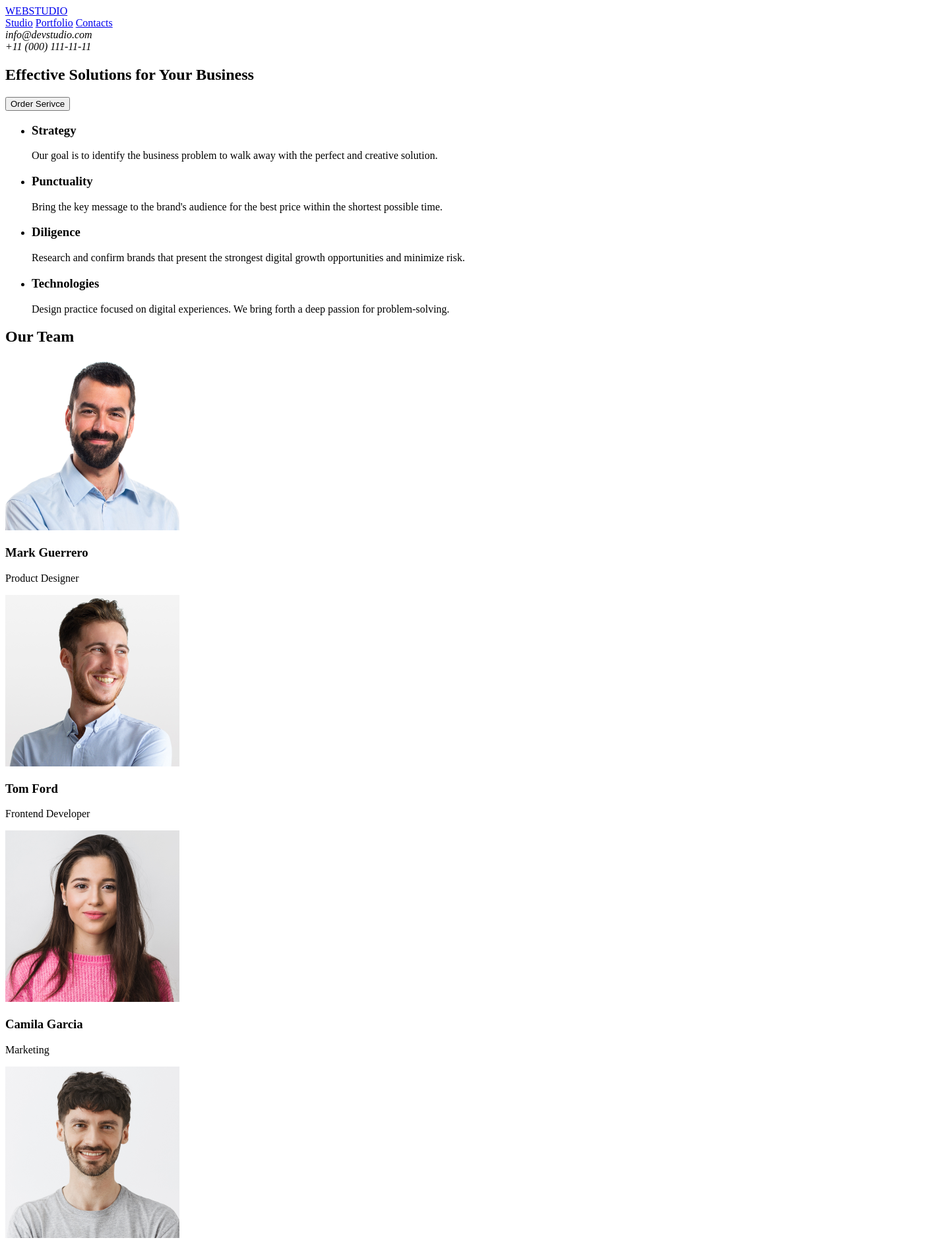
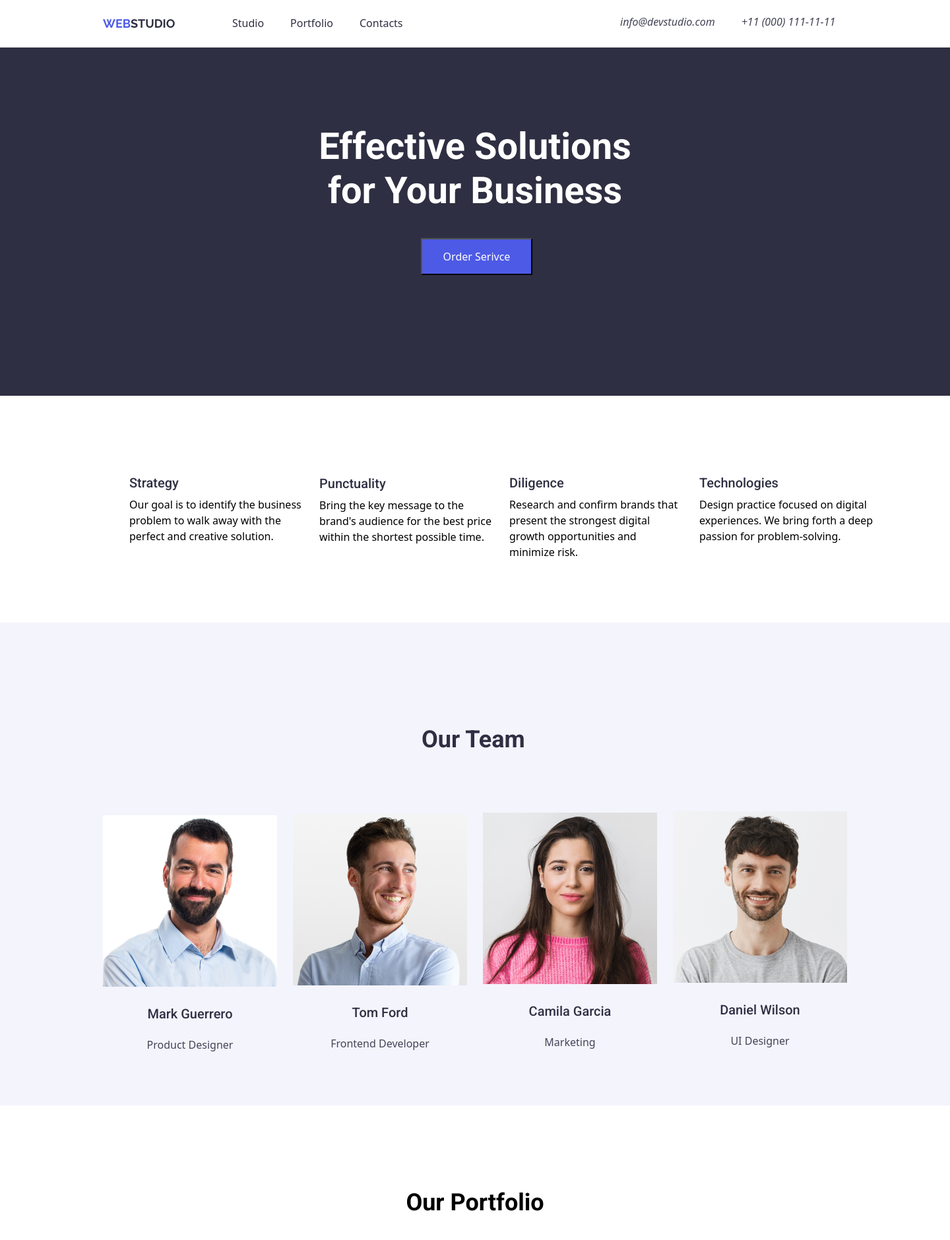
Before and after one commit to ebudemirkazik/goit-markup-hw-02, a plain HTML site: page index.html in a window 1280 px wide. Shown: the top 1880 px of the page at 66% size, 1440 px wide, since content can reach past the window. Drawn offline with nearby package versions, Linux system fonts and the light colour scheme.

Commit message:
first22.12

```diff
--- a/css/styles.css
+++ b/css/styles.css
@@ -0,0 +1,371 @@
+/* font-family: "Raleway", sans-serif; */
+/* font-family: "Roboto", sans-serif; */
+*,
+*::before *::after {
+  margin: 0px;
+  padding: 0px;
+  box-sizing: border-box;
+  outline: none;
+}
+:root {
+  --iris: #4d5ae5;
+  --oceon: #404bbf;
+  --navy-blue: #2e2f42;
+  --backgroun-nav-color: #e7e9fc;
+  --slate: #434455;
+  --cloud: #f4f4fd;
+}
+body {
+  font-family: "Roboto", sans-serif;
+  font-weight: 400;
+  font-size: 16px;
+  line-height: 1.5;
+  letter-spacing: 2%;
+}
+h1 {
+    font-family: "Roboto", sans-serif;
+    font-weight: bold;
+    font-size: 56px;
+    letter-spacing: 2%;
+    line-height: 1.2;
+}
+h2 {
+  font-family: "Roboto", sans-serif;
+  font-weight: bold;
+  font-size: 36px;
+  letter-spacing: 2%;
+}
+h3 {
+  font-family: "Roboto", sans-serif;
+  font-weight: 500;
+  font-size: 20px;
+  letter-spacing: 2%;
+}
+a {
+  text-decoration: none;
+}
+ul {
+  list-style-type: none;
+}
+button {
+    cursor: pointer;
+    font-family: "Roboto", sans-serif;
+    font-weight: 500;
+    font-size: 16px;
+    letter-spacing: 4%;
+    line-height: 1.5;
+  }
+
+/* MAİN HEADER */
+.main-header {
+  width: 1440px;
+  height: 72px;
+  background-color: white;
+  position: fixed;
+}
+
+/* LOGO BAŞLANGIÇ */
+.main-logo {
+  width: 115px;
+  height: 24px;
+  margin-top: 24px;
+  margin-left: 156px;
+}
+.logo-1 {
+  font-family: "Raleway", sans-serif;
+  font-size: 18px;
+  font-weight: bold;
+  line-height: 21px;
+  letter-spacing: 3%;
+  color: var(--iris);
+  text-align: center;
+}
+.logo-2 {
+  font-family: "Raleway", sans-serif;
+  font-size: 18px;
+  font-weight: bold;
+  line-height: 21px;
+  letter-spacing: 3%;
+  color: var(--navy-blue);
+  text-align: center;
+}
+/* LOGO BİTİŞ */
+
+/* NAV BAŞLANGIÇ */
+
+.nav {
+  width: 261px;
+  height: 24px;
+  margin-left: 347px;
+  margin-top: -27px;
+}
+
+.nav-items {
+  display: flex;
+  align-items: center;
+  margin-top: -45px;
+  margin-left: -55px;
+}
+.nav-items > li {
+  margin: 20px;
+}
+.nav-link {
+  font-weight: 400;
+  color: var(--navy-blue);
+}
+
+/* NAV BİTİŞ */
+
+/* ADDRESS BAŞLANGIÇ */
+
+.address {
+  display: flex;
+  width: 344px;
+  height: 24px;
+  margin-left: 940px;
+  margin-top: -8px;
+  color: var(--slate);
+}
+.mail {
+  margin-right: 40px;
+  margin-top: 2px;
+}
+.phone {
+  margin-top: 2px;
+}
+
+/* ADDRESS BİTİŞ */
+
+/* HERO SECTİON BAŞLANGIÇ */
+.hero-image {
+  padding-top: 1px;
+  width: 1440px;
+  height: 600px;
+  background-color: var(--navy-blue);
+}
+.hero-header {
+  text-align: center;
+  text-align: top;
+  max-width: 496px;
+  margin-top: 188px;
+  margin-left: 472px;
+  color: white;
+}
+.order-button {
+  background-color: var(--iris);
+  width: 169px;
+  height: 56px;
+  color: white;
+  text-align: left;
+  text-align: center;
+  margin-left: 638px;
+  margin-bottom: 188px;
+}
+
+/* HERO SECTİON BİTİŞ */
+
+/* SECTİON 1 BAŞLANGIÇ */
+
+.section-1 {
+  width: 1440px;
+  height: 104px;
+  margin-top: 120px;
+}
+.list-items {
+  display: flex;
+  margin-right: 24px;
+}
+.list-items-h3 {
+  color: var(--navy-blue);
+  margin-bottom: -10px;
+}
+.list-items-p {
+  text-align: left;
+  text-align: top;
+}
+.list-1 {
+  width: 264px;
+  height: 104px;
+  margin-top: -39px;
+  margin-left: 156px;
+}
+.list-2 {
+  width: 264px;
+  height: 104px;
+  margin-top: -123px;
+  margin-left: 444px;
+}
+.list-3 {
+  width: 264px;
+  height: 104px;
+  margin-top: -125px;
+  margin-left: 732px;
+}
+.list-4 {
+  width: 264px;
+  height: 104px;
+  margin-left: 1020px;
+  margin-top: -124px;
+}
+/* SECTİON 1 BAŞLANGIÇ */
+
+.our-team {
+  width: 1440px;
+  height: 732px;
+  background-color: var(--cloud);
+}
+.our-team-h2 {
+  width: 162px;
+  height: 40px;
+  margin-top: 120px;
+  padding-top: 120px;
+  margin-left: 639px;
+}
+.our-team-header {
+  color: var(--navy-blue);
+  font-weight: bold;
+}
+.our-team-1 {
+  width: 264px;
+  height: 380px;
+  margin-left: 156px;
+  margin-top: 172px;
+  margin-right: 24px;
+}
+.our-team-2 {
+  width: 264px;
+  height: 380px;
+  margin-left: 444px;
+  margin-top: -382px;
+  margin-right: 24px;
+}
+.our-team-3 {
+  width: 264px;
+  height: 380px;
+  margin-left: 732px;
+  margin-top: -382px;
+  margin-right: 24px;
+}
+.our-team-4 {
+  width: 264px;
+  height: 380px;
+  margin-left: 1020px;
+  margin-top: -382px;
+}
+
+.our-team-p {
+  text-align: center;
+  text-align: top;
+  color: var(--slate);
+}
+.our-team-h3 {
+  color: var(--navy-blue);
+  text-align: center;
+  text-align: top;
+}
+
+/* OUR PORTFOİLO BAŞLANGIÇ */
+
+.our-portfolio {
+  margin-left: 156px;
+  width: 1128px;
+  height: 1000px;
+}
+.our-portfolio-h2 {
+  text-align: center;
+  width: 218px;
+  height: 40px;
+  margin-left: 455px;
+  margin-top: 120px;
+}
+
+.top-list {
+  width: 1128px;
+  height: 420px;
+  margin-top: 72px;
+}
+.portfolio-1 {
+  width: 360px;
+  height: 420px;
+}
+.portfolio-2 {
+  width: 360px;
+  height: 420px;
+  margin-right: 24px;
+  margin-left: 384px;
+  margin-top: -420px;
+}
+.portfolio-3 {
+  width: 360px;
+  height: 420px;
+  margin-right: 24px;
+  margin-left: 768px;
+  margin-top: -420px;
+}
+
+.buttom-list {
+  width: 1128px;
+  height: 420px;
+  margin-top: 48px;
+}
+.portfolio-4 {
+  width: 360px;
+  height: 420px;
+}
+.portfolio-5 {
+  width: 360px;
+  height: 420px;
+  margin-right: 24px;
+  margin-left: 384px;
+  margin-top: -420px;
+}
+.portfolio-6 {
+  width: 360px;
+  height: 420px;
+  margin-right: 24px;
+  margin-left: 768px;
+  margin-top: -420px;
+}
+.toplist-h3 {
+  margin-left: 16px;
+  margin-top: 32px;
+}
+.toplist-p {
+  margin-left: 16px;
+  margin-top: -16px;
+}
+
+/* OUR PORTFOİLO BİTİŞ */
+
+/* FOOTER BAŞLANGIÇ */
+
+.main-footer {
+  margin-top: 120px;
+  width: 1440px;
+  height: 312px;
+  background-color: var(--navy-blue);
+  position: relative;
+}
+
+.footer {
+  width: 264px;
+  height: 112px;
+  margin-left: 156px;
+  margin-top: 100px;
+  position: absolute;
+}
+
+.logo-3 {
+  color: var(--cloud);
+  font-family: "Raleway", sans-serif;
+  font-size: 18px;
+  font-weight: bold;
+  line-height: 21px;
+  letter-spacing: 3%;
+  text-align: center;
+}
+.footer-p {
+  color: var(--cloud);
+}
+
+/* FOOTER BİTİŞ */
--- a/index.html
+++ b/index.html
@@ -4,112 +4,179 @@
     <meta http-equiv="x-ua-compatible" content="ie=edge" />
     <meta charset="UTF-8" />
     <meta name="viewport" content="width=device-width, initial-scale=1.0" />
-    <title>GOIT-MARKUP-HW-01</title>
+    <title>GOIT-MARKUP-HW-02</title>
+    <link rel="stylesheet" href="css/styles.css" />
+    <link rel="preconnect" href="https://fonts.googleapis.com" />
+    <link rel="preconnect" href="https://fonts.gstatic.com" crossorigin />
+    <link
+      href="https://fonts.googleapis.com/css2?family=Raleway:ital,wght@0,100..900;1,100..900&family=Roboto:ital,wght@0,100;0,300;0,400;0,500;0,700;0,900;1,100;1,300;1,400;1,500;1,700;1,900&display=swap"
+      rel="stylesheet"
+    />
+    <link
+      rel="stylesheet"
+      href="https://cdnjs.cloudflare.com/ajax/libs/modern-normalize/3.0.1/modern-normalize.css"
+      integrity="sha512-gnAN+RgTMylunXI7AMg+PtcUGpKZFkZJoFIkAWvdPFRrFJz3p2tx4+9xbjILRfN7CzoViMgS8vSf06fSQzWZjA=="
+      crossorigin="anonymous"
+      referrerpolicy="no-referrer"
+    />
   </head>
   <body>
     <!-- Header başlangıcı-->
-    <header>
-      <a href="#" target="_self"><span>WEB</span><span>STUDIO</span></a>
-      <nav>
-        <a href="#">Studio</a>
-        <a href="#">Portfolio</a>
-        <a href="#">Contacts</a>
+    <header class="main-header">
+      <div class="main-logo">
+        <a href="#" target="_self" class="logo"
+          ><span class="logo-1">WEB</span><span class="logo-2">STUDIO</span></a
+        >
+      </div>
+
+      <nav class="nav">
+        <ul class="nav-items">
+          <li><a href="#" class="nav-link">Studio</a></li>
+          <li><a href="#" class="nav-link">Portfolio</a></li>
+          <li><a href="#" class="nav-link">Contacts</a></li>
+        </ul>
       </nav>
-      <address>info@devstudio.com</address>
-      <address>+11 (000) 111-11-11</address>
+      <div class="address">
+        <address class="mail">info@devstudio.com</address>
+        <address class="phone">+11 (000) 111-11-11</address>
+      </div>
     </header>
     <!-- Header Bitişi-->
 
     <!-- Main Başlangıcı-->
     <main>
-      <section>
-        <h1>Effective Solutions for Your Business</h1>
-        <button type="button">Order Serivce</button>
-        <article>
+      <div class="hero-image">
+        <h1 class="hero-header">Effective Solutions for Your Business</h1>
+        <button type="button" class="order-button">Order Serivce</button>
+      </div>
+      <div class="section-1">
+        <div class="list-items">
           <ul>
-            <li>
-              <h3>Strategy</h3>
-              <p>
+            <li class="list-1">
+              <h3 class="list-items-h3">Strategy</h3>
+              <p class="list-items-p">
                 Our goal is to identify the business problem to walk away with
                 the perfect and creative solution.
               </p>
             </li>
 
-            <li>
-              <h3>Punctuality</h3>
-              <p>
+            <li class="list-2">
+              <h3 class="list-items-h3">Punctuality</h3>
+              <p class="list-items-p">
                 Bring the key message to the brand's audience for the best price
                 within the shortest possible time.
               </p>
             </li>
 
-            <li>
-              <h3>Diligence</h3>
-              <p>
+            <li class="list-3">
+              <h3 class="list-items-h3">Diligence</h3>
+              <p class="list-items-p">
                 Research and confirm brands that present the strongest digital
                 growth opportunities and minimize risk.
               </p>
             </li>
 
-            <li>
-              <h3>Technologies</h3>
-              <p>
+            <li class="list-4">
+              <h3 class="list-items-h3">Technologies</h3>
+              <p class="list-items-p">
                 Design practice focused on digital experiences. We bring forth a
                 deep passion for problem-solving.
               </p>
             </li>
           </ul>
-        </article>
+        </div>
+      </div>
 
-        <article class="ourteam">
-          <h2>Our Team</h2>
-          <article>
+      <div class="our-team">
+        <div class="our-team-h2">
+          <h2 class="our-team-header">Our Team</h2>
+        </div>
+
+        <div class="our-team-1">
+          <img src="images/Mark_Guerrero.jpg" alt="Mark_Guerrero" width="264" />
+          <h3 class="our-team-h3">Mark Guerrero</h3>
+          <p class="our-team-p">Product Designer</p>
+        </div>
+
+        <div class="our-team-2">
+          <img src="images/Tom_Ford.jpg" alt="Tom_Ford" width="264" />
+          <h3 class="our-team-h3">Tom Ford</h3>
+          <p class="our-team-p">Frontend Developer</p>
+        </div>
+
+        <div class="our-team-3">
+          <img src="images/Camila_Garcia.jpg" alt="Camila_Garcia" width="264" />
+          <h3 class="our-team-h3">Camila Garcia</h3>
+          <p class="our-team-p">Marketing</p>
+        </div>
+
+        <div class="our-team-4">
+          <img src="images/Daniel_Wilson.jpg" alt="Daniel_Wilson" width="264" />
+          <h3 class="our-team-h3">Daniel Wilson</h3>
+          <p class="our-team-p">UI Designer</p>
+        </div>
+      </div>
+
+      <div class="our-portfolio">
+        <h2 class="our-portfolio-h2">Our Portfolio</h2>
+        <div class="top-list">
+          <div class="portfolio-1">
+            <img src="images/banking-app.jpg" alt="portfolio-1" width="360" />
+            <h3 class="toplist-h3">Banking App</h3>
+            <p class="toplist-p">App</p>
+          </div>
+
+          <div class="portfolio-2">
+            <img src="images/payment-app.jpg" alt="portfolio-2" width="360" />
+            <h3 class="toplist-h3">Cashless Payment</h3>
+            <p class="toplist-p">Marketing</p>
+          </div>
+
+          <div class="portfolio-3">
+            <img src="images/meditation-app.jpg"portfolio-3" width="360">
+            <h3 class="toplist-h3">Meditation App</h3>
+            <p class="toplist-p">App</p>
+          </div>
+        </div>
+
+        <div class="buttom-list">
+          <div class="portfolio-4">
+            <img src="images/taxi-service.jpg" alt="portfolio-4" width="360" />
+            <h3 class="toplist-h3">Banking App</h3>
+            <p class="toplist-p">App</p>
+          </div>
+
+          <div class="portfolio-5">
+            <img src="images/screen-app.jpg" alt="portfolio-5" width="360" />
+            <h3 class="toplist-h3">Cashless Payment</h3>
+            <p class="toplist-p">Marketing</p>
+          </div>
+
+          <div class="portfolio-6">
             <img
-              src="images/Mark_Guerrero.jpg"
-              alt="Mark_Guerrero"
-              width="264"
+              src="images/online-courses.jpg"
+              alt="portfolio-6"
+              width="360"
             />
-            <h3>Mark Guerrero</h3>
-            <p>Product Designer</p>
-          </article>
-
-          <article>
-            <img src="images/Tom_Ford.jpg" alt="Tom_Ford" width="264" />
-            <h3>Tom Ford</h3>
-            <p>Frontend Developer</p>
-          </article>
-
-          <article>
-            <img
-              src="images/Camila_Garcia.jpg"
-              alt="Camila_Garcia"
-              width="264"
-            />
-            <h3>Camila Garcia</h3>
-            <p>Marketing</p>
-          </article>
-
-          <article>
-            <img
-              src="images/Daniel_Wilson.jpg"
-              alt="Daniel_Wilson"
-              width="264"
-            />
-            <h3>Daniel Wilson</h3>
-            <p>UI Designer</p>
-          </article>
-        </article>
-      </section>
+            <h3 class="toplist-h3">Meditation App</h3>
+            <p class="toplist-p">App</p>
+          </div>
+        </div>
+      </div>
     </main>
     <!-- Main Bitişi-->
 
     <!-- Footer Başlangıcı -->
-    <footer>
-      <a href="index.html"><span>WEB</span><span>STUDIO</span></a>
-      <p>
-        Increase the flow of customers and sales for your business with digital
-        marketing & growth solutions.
-      </p>
+    <footer class="main-footer">
+      <div class="footer">
+        <a href="index.html" class="footer-logo"
+          ><span class="logo-1">WEB</span><span class="logo-3">STUDIO</span></a
+        >
+        <p class="footer-p">
+          Increase the flow of customers and sales for your business with
+          digital marketing & growth solutions.
+        </p>
+      </div>
     </footer>
   </body>
 </html>
```
Also changed, not shown: images/banking-app.jpg (added), images/meditation-app.jpg (added), images/online-courses.jpg (added), images/payment-app.jpg (added), images/screen-app.jpg (added), images/taxi-service.jpg (added).
